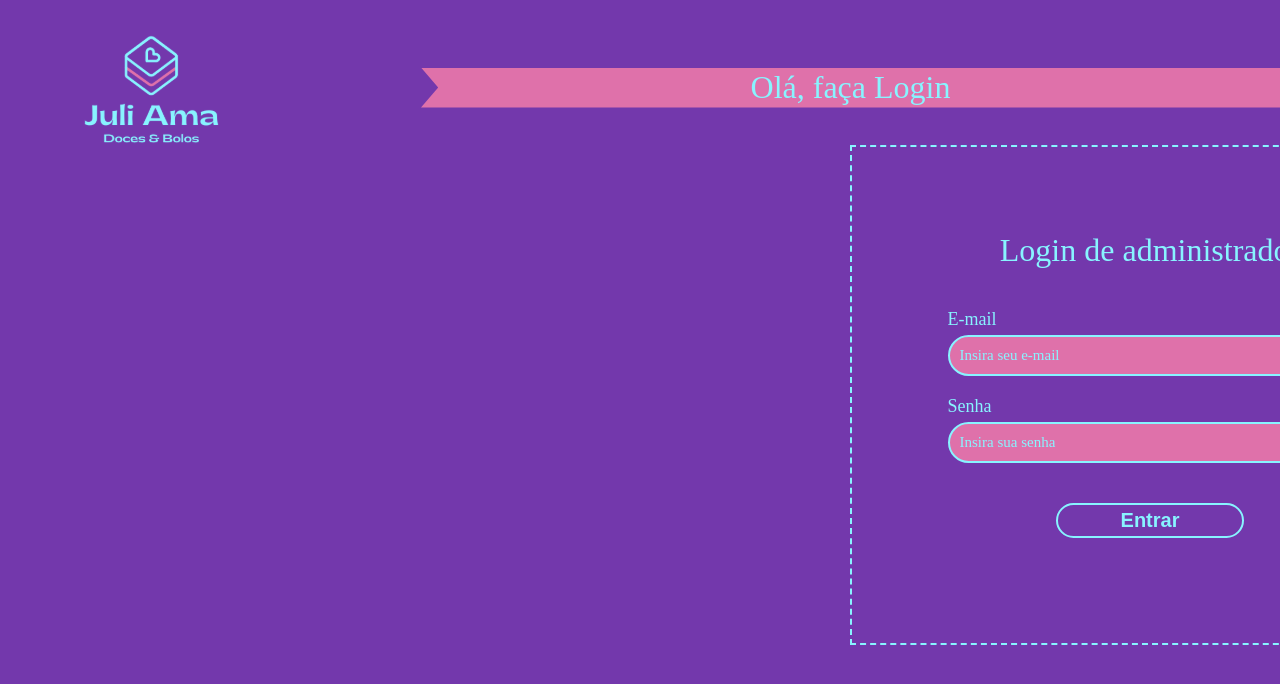
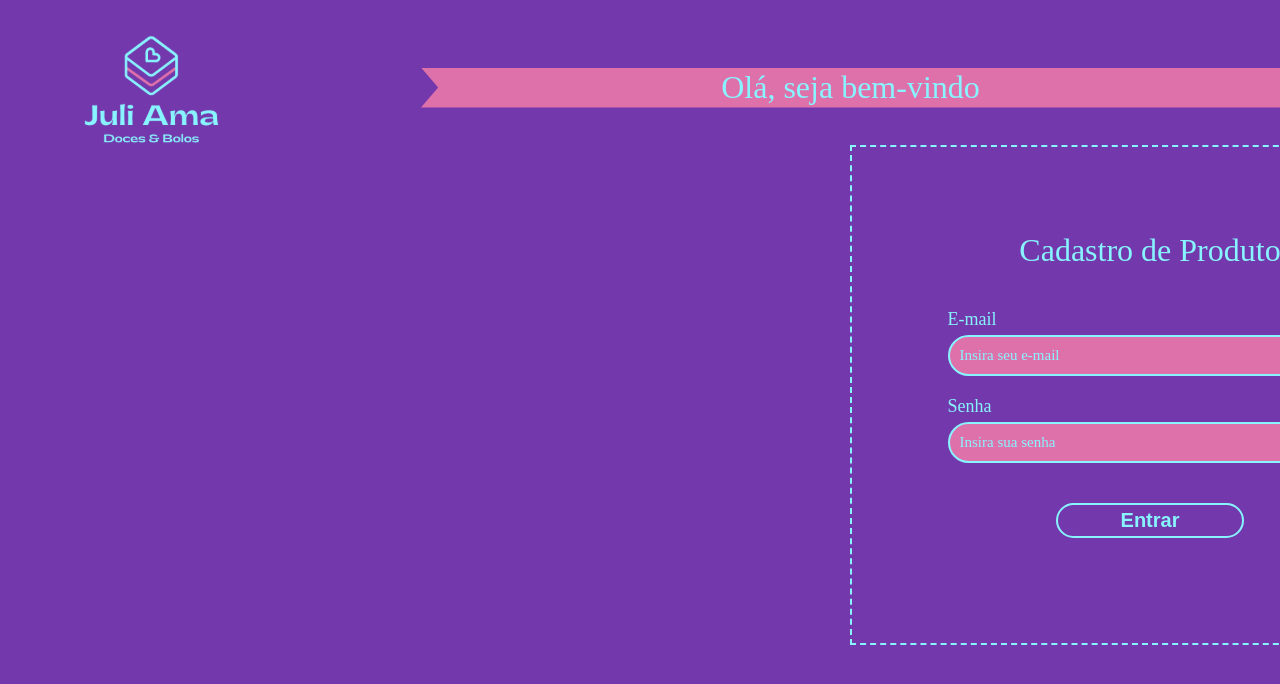
Before and after one commit to devbpatriciocosta/juli-ama-boles-doces, a Next.js app: page /productRegister in a window 1280 px wide. Shown: the top 684 px of the page. Built offline with nearby package versions, Linux system fonts and the light colour scheme.

Commit message:
Product Register needing repair

```diff
--- a/pages/productRegister.jsx
+++ b/pages/productRegister.jsx
@@ -44,11 +44,11 @@ export default function SignUp() {
       <Header>
         <IconImage imageName="logoJuliama" type="svg" />
         <MainContainer>
-          <H3>Olá, faça Login</H3>
+          <H3>Olá, seja bem-vindo</H3>
         </MainContainer>
       </Header>
       <SecondaryContainer>
-        <H3>Login de administrador</H3>
+        <H3>Cadastro de Produto</H3>
         <LoginForm />
       </SecondaryContainer>
     </>
```
